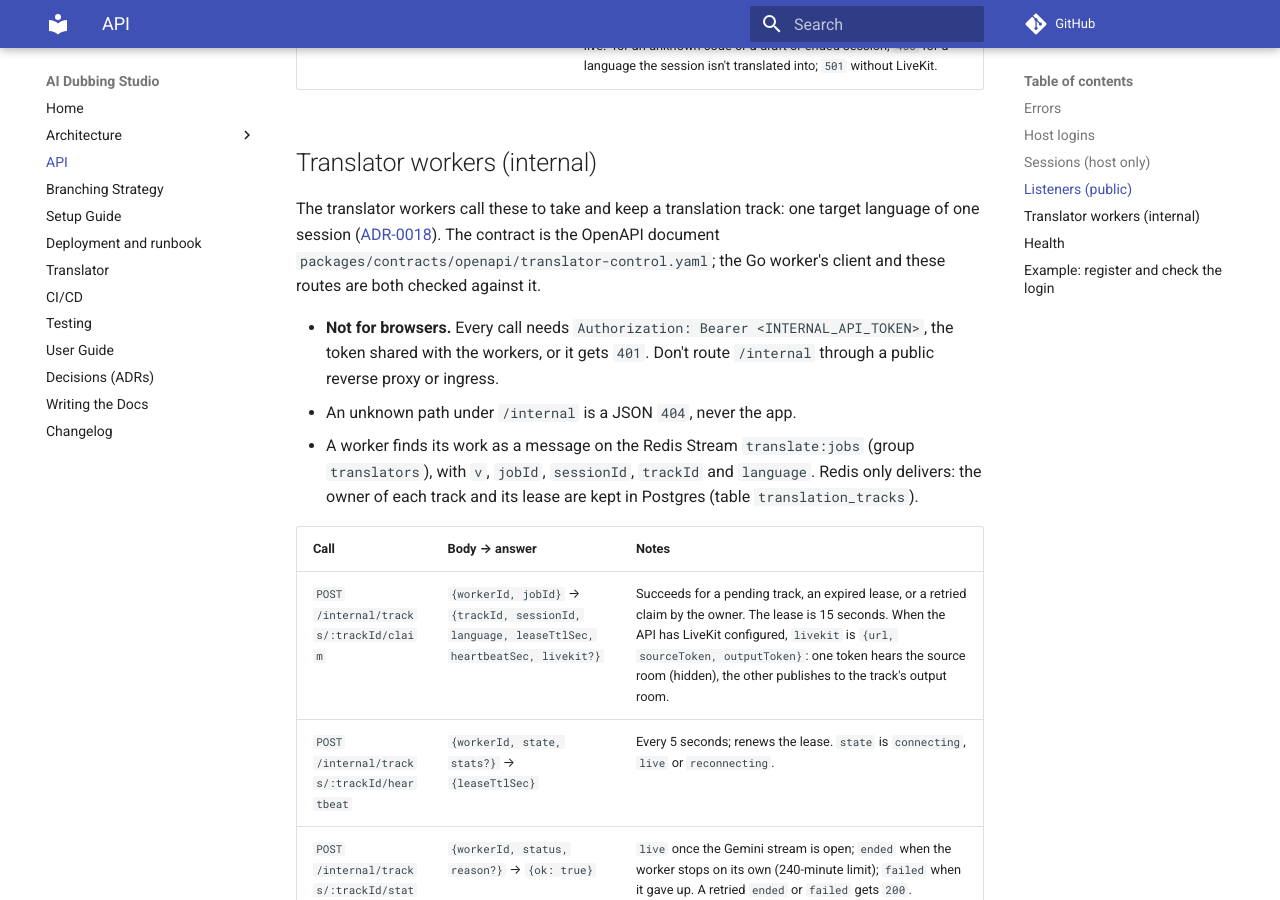
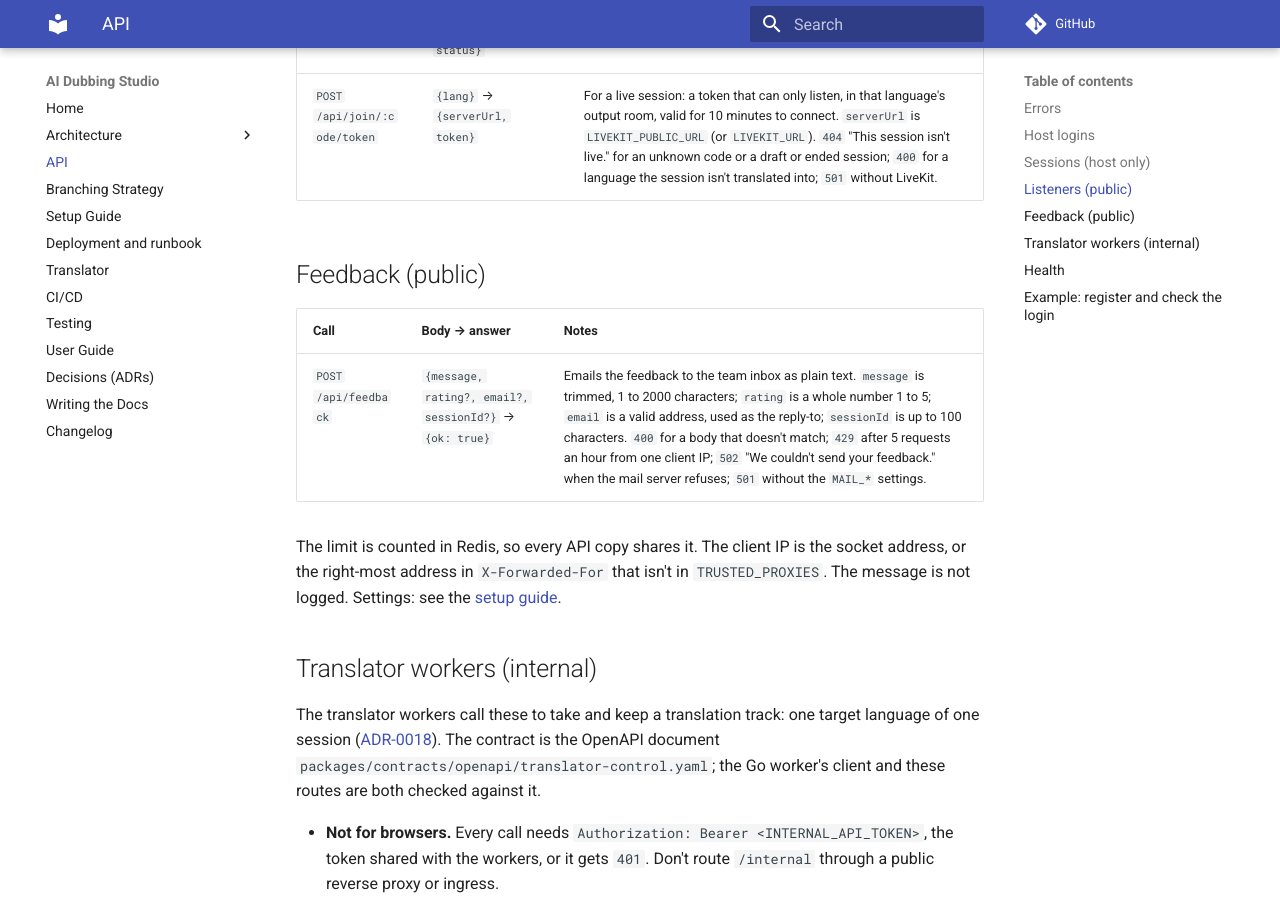
Before and after one commit to WH1TE-SHAD0W/ai-dubbing-studio, an MkDocs documentation site: the page built from docs/api.md, in a window 1280 px wide and 900 px high, scrolled down 3183 px. Built offline with MkDocs 1.6.1 and Material for MkDocs 9.7.7, drawn with Linux system fonts in a browser that asks for light colours; comment, search, counter and statistics services are not loaded; some of the changed text lies outside the part shown.

Commit message:
docs: feedback endpoint, MAIL settings and changelog (YGP-119)
Co-Authored-By: Claude Sonnet 5.5 <noreply@anthropic.com>

```diff
--- a/docs/api.md
+++ b/docs/api.md
@@ -30,7 +30,9 @@ there for errors from Better Auth.
 | `409` | The host's mic token for a session that isn't live |
 | `422` | Sign-up with an email that is already registered |
 | `429` | Too many attempts from one IP |
-| `501` | The listener and host tokens, when the API has no LiveKit settings (see below) |
+| `501` | The listener and host tokens, when the API has no LiveKit settings; feedback, when it has no mail settings (see below) |
+| `502` | Feedback that couldn't be emailed |
+| `503` | Feedback, when the rate limiter (Redis) can't be reached |
 
 ## Host logins
 
@@ -86,6 +88,17 @@ answers the session as `sessionSchema` in `packages/contracts` describes it.
 |---|---|---|
 | `GET /api/join/:code` | → `{title, hostName, sourceLang, languages[], status}` | For a session that hasn't ended; `404` "No session uses this code." otherwise. The code is not case-sensitive. |
 | `POST /api/join/:code/token` | `{lang}` → `{serverUrl, token}` | For a live session: a token that can only listen, in that language's output room, valid for 10 minutes to connect. `serverUrl` is `LIVEKIT_PUBLIC_URL` (or `LIVEKIT_URL`). `404` "This session isn't live." for an unknown code or a draft or ended session; `400` for a language the session isn't translated into; `501` without LiveKit. |
+
+## Feedback (public)
+
+| Call | Body → answer | Notes |
+|---|---|---|
+| `POST /api/feedback` | `{message, rating?, email?, sessionId?}` → `{ok: true}` | Emails the feedback to the team inbox as plain text. `message` is trimmed, 1 to 2000 characters; `rating` is a whole number 1 to 5; `email` is a valid address, used as the reply-to; `sessionId` is up to 100 characters. `400` for a body that doesn't match; `429` after 5 requests an hour from one client IP; `502` "We couldn't send your feedback." when the mail server refuses; `501` without the `MAIL_*` settings. |
+
+The limit is counted in Redis, so every API copy shares it. The client IP is the
+socket address, or the right-most address in `X-Forwarded-For` that isn't in
+`TRUSTED_PROXIES`. The message is not logged. Settings: see the
+[setup guide](setup-guide.md).
 
 ## Translator workers (internal)
 
```
Also changed, not shown: docs/changelog.md (+5 -0 lines), docs/setup-guide.md (+2 -0 lines).
